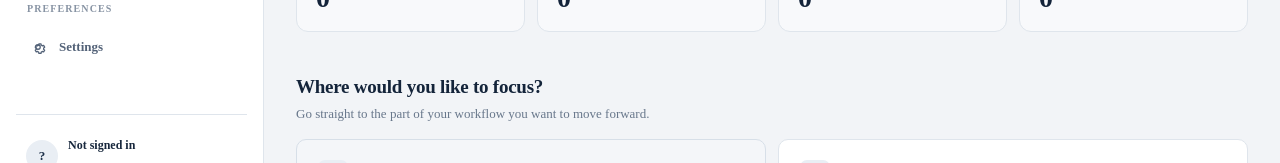
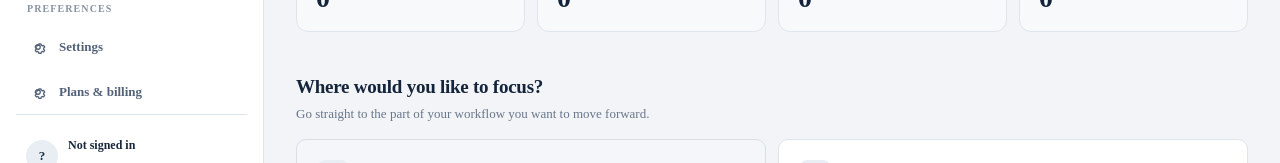
Before and after one commit to Yassin-567/Linkedin-Assistant, a Next.js app: page / in a window 1280 px wide. Shown: the part 557-720 px from the top of the page. Built offline with nearby package versions, Linux system fonts and the light colour scheme; no server answers.

Commit message:
Add Plans & Billing navigation

```diff
--- a/components/AppShell.tsx
+++ b/components/AppShell.tsx
@@ -34,7 +34,10 @@ const groups = [
   },
   {
     label: "PREFERENCES",
-    items: [{ label: "Settings", href: "/settings", icon: "settings" }]
+    items: [
+      { label: "Settings", href: "/settings", icon: "settings" },
+      { label: "Plans & billing", href: "/billing", icon: "billing" }
+    ]
   }
 ];
 
```
